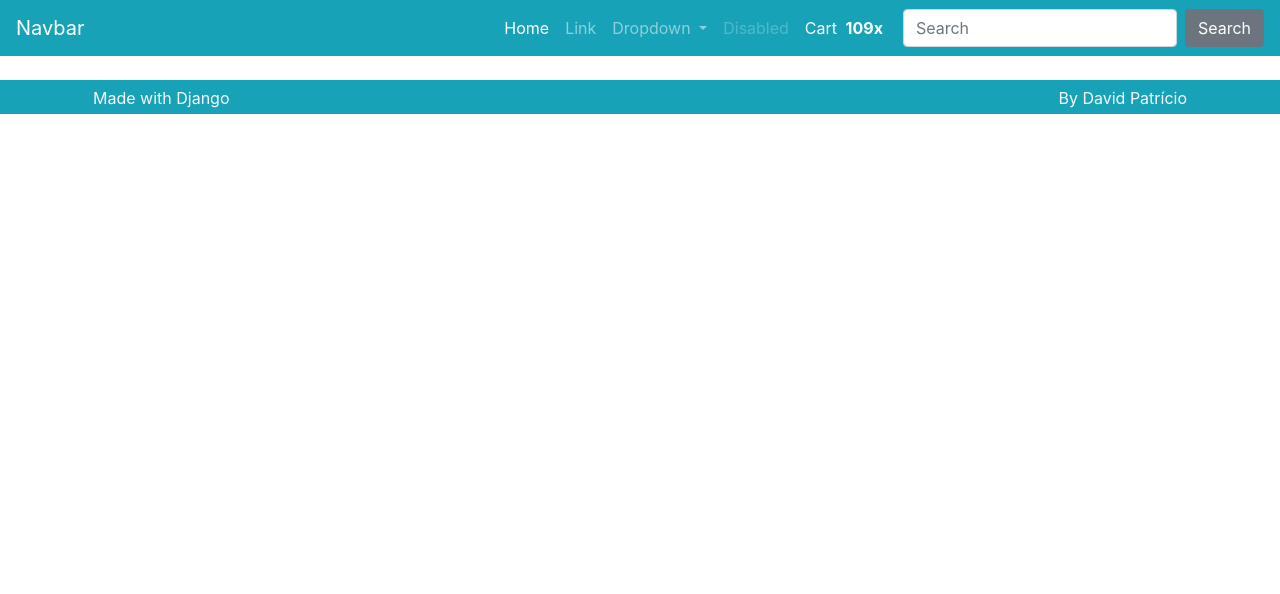
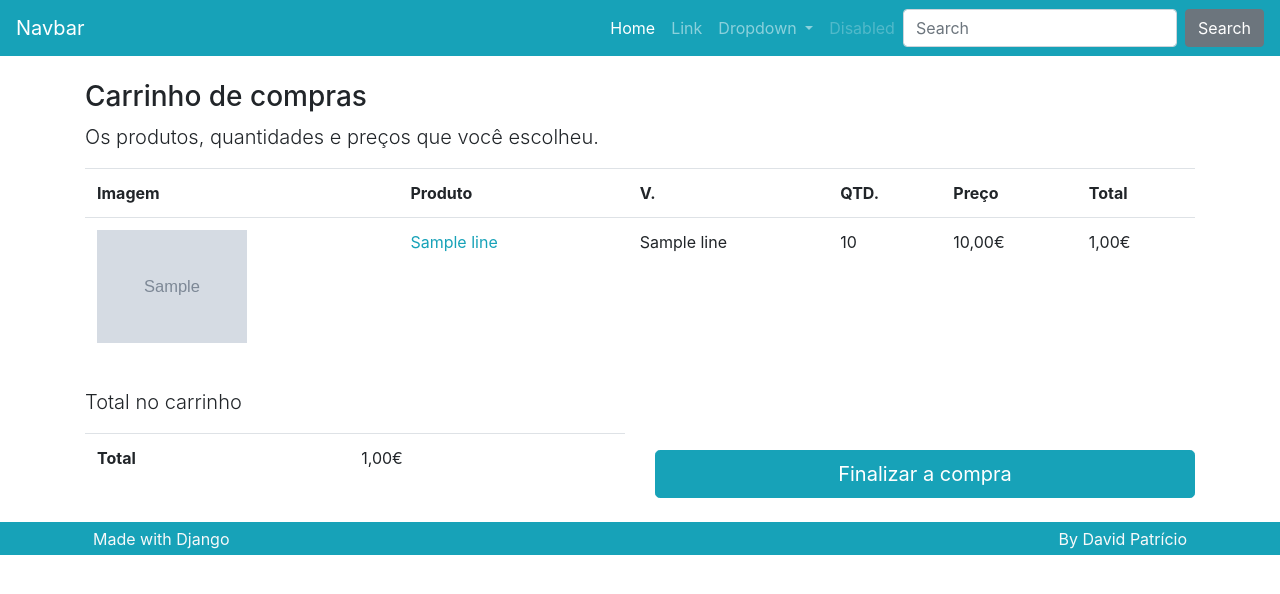
Before and after one commit to davidcpatricio/projeto-ecommerce-django, a Django app: template product/templates/product/cart.html in a window 1280 px wide. Shown: the top 594 px of the page. Run offline with Django 4.2, Linux system fonts and the light colour scheme; the template is opened without the code that fills it: most values are stand-ins (such as "Sample title", 1, 10 or a date in 2020); grey boxes marked "Sample" are stand-in pictures; some libraries are stand-ins or nearby versions.

Commit message:
Renderizar o carrinho

```diff
--- a/order/urls.py
+++ b/order/urls.py
@@ -6,6 +6,6 @@ app_name = 'order'
 
 urlpatterns = [
     path('', views.Pay.as_view(), name='pay'),
-    path('close_order/', views.CloseOrder.as_view(), name='close_order'),
+    path('save_order/', views.SaveOrder.as_view(), name='save_order'),
     path('details/', views.Details.as_view(), name='details'),
 ]
--- a/order/views.py
+++ b/order/views.py
@@ -9,9 +9,9 @@ class Pay(View):
         return HttpResponse('Pay')
 
 
-class CloseOrder(View):
+class SaveOrder(View):
     def get(self, *args, **kwargs):
-        return HttpResponse('Close order')
+        return HttpResponse('Save order')
 
 
 class Details(View):
--- a/product/templates/product/cart.html
+++ b/product/templates/product/cart.html
@@ -1,7 +1,99 @@
 {% extends "base.html" %}
+
+{% load static %}
+{% load filters %}
 
 {% block content %}
 
-{{ request.session.cart }}
+{% if cart %}
+
+<div class="row mt-3">
+    <div class="col">
+        <h3>Carrinho de compras</h3>
+        <p class="lead">Os produtos, quantidades e preços que você escolheu.</p>
+
+        <div class="table-responsive">
+            <table class="table">
+                <tr>
+                    <th class="d-none d-lg-block">Imagem</th>
+                    <th>Produto</th>
+                    <th>V.</th>
+                    <th>QTD.</th>
+                    <th>Preço</th>
+                    <th>Total</th>
+                </tr>
+
+                {% for line in cart.values %}
+                <tr>
+                    <td class="d-none d-lg-block">
+                        <img class="cart-img" src="{% get_media_prefix %}{{ line.image }}">
+                    </td>
+                    <td>
+                        <a href="{% url 'product:details' line.slug %}">
+                            {{ line.product_name }}
+                        </a>
+                        <a class="ml-3" href="{% url 'product:remove_from_cart' %}?vid={{ line.variation_id }}">
+                            <i class="fas fa-times-circle text-danger" aria-hidden="true"></i>
+                        </a>
+                    </td>
+                    <td>{{ line.variation_name }}</td>
+                    <td>
+                        {{ line.amount }}
+                    </td>
+                    <td>
+                        {% if line.unit_promo_price %}
+                        {{ line.unit_promo_price|format_price }}
+                        {% else %}
+                        {{ line.unit_price|format_price }}
+                        {% endif %}
+                    </td>
+
+                    {% if line.total_promo_price %}
+                    <td>{{ line.total_promo_price|format_price }}</td>
+                    {% else %}
+                    <td>{{ line.total_price|format_price }}</td>
+                    {% endif %}
+
+                </tr>
+                {% endfor %}
+
+
+            </table>
+        </div>
+    </div>
+</div>
+
+
+
+<div class="row mt-3">
+    <div class="col-lg">
+        <p class='lead'>Total no carrinho</p>
+
+        <div class='table-responsive'>
+            <table class="table">
+                <tr>
+                    <td class="font-weight-bold">Total</td>
+                    <td>{{ cart|cart_total_price|format_price }}</td>
+                </tr>
+            </table>
+        </div>
+    </div>
+    <div class="col-lg mt-auto">
+        <a class="btn btn-lg btn-block btn-primary" href="#">
+            Finalizar a compra
+        </a>
+    </div>
+</div>
+
+{% else %}
+
+<div class="row mt-3">
+    <div class="col">
+        <h3>Carrinho vazio</h3>
+        <p class="lead">Não há quaisquer produtos no seu carrinho.</p>
+    </div>
+</div>
+
+{% endif %}
 
 {% endblock content %}
--- a/product/templatetags/filters.py
+++ b/product/templatetags/filters.py
@@ -16,5 +16,5 @@ def cart_total_amount(cart):
 
 
 @register.filter
-def cart_totals(cart):
-    return utils.cart_totals(cart)
+def cart_total_price(cart):
+    return utils.cart_total_price(cart)
--- a/product/urls.py
+++ b/product/urls.py
@@ -11,5 +11,6 @@ urlpatterns = [
     path('remove_from_cart/', views.RemoveFromCart.as_view(),
          name='remove_from_cart'),
     path('cart/', views.Cart.as_view(), name='cart'),
-    path('checkout/', views.Checkout.as_view(), name='checkout'),
+    path('order_summary/', views.OrderSummary.as_view(),
+         name='order_summary'),
 ]
--- a/templates/partials/_nav.html
+++ b/templates/partials/_nav.html
@@ -27,22 +27,26 @@
                     <a class="dropdown-item" href="#">Something else here</a>
                 </div>
             </li>
+
             <li class="nav-item">
                 <a class="nav-link disabled" href="#">Disabled</a>
             </li>
+
+            {% if request.session.cart %}
             <li class="nav-item">
-                <a class="nav-link nav-cart-link active" href="#">
+                <a class="nav-link nav-cart-link active" href="{% url 'product:cart' %}">
                     <span class="nav-cart-text mr-1">
                         Cart
                     </span>
                     <span class="nav-cart-count mr-1">
-                        <strong>109x</strong>
+                        <strong>{{ request.session.cart|cart_total_amount }}x</strong>
                     </span>
                     <span class="nav-cart-icon mr-2">
                         <i class="fas fa-shopping-cart"></i>
                     </span>
                 </a>
             </li>
+            {% endif %}
         </ul>
         <form class="form-inline my-2 my-lg-0">
             <input class="form-control mr-sm-2" type="search" placeholder="Search" aria-label="Search">
--- a/utils/utils.py
+++ b/utils/utils.py
@@ -3,14 +3,14 @@ def format_price(val):
 
 
 def cart_total_amount(cart):
-    return sum([item['amout'] for item in cart.values()])
+    return sum([item['amount'] for item in cart.values()])
 
 
-def cart_totals(cart):
+def cart_total_price(cart):
     return sum(
         [
-            item.get('promo_total_price')
-            if item.get('promo_total_price')
+            item.get('total_promo_price')
+            if item.get('total_promo_price')
             else item.get('total_price')
             for item
             in cart.values()
```
Also changed, not shown: product/views.py (+33 -4 lines), order/templates/order/details.html (added), order/templates/order/pay.html (added), order/templates/order/save_order.html (added), product/templates/product/order_summary.html (added), profiles/forms.py (added), profiles/templates/profiles/profile.html (added).
